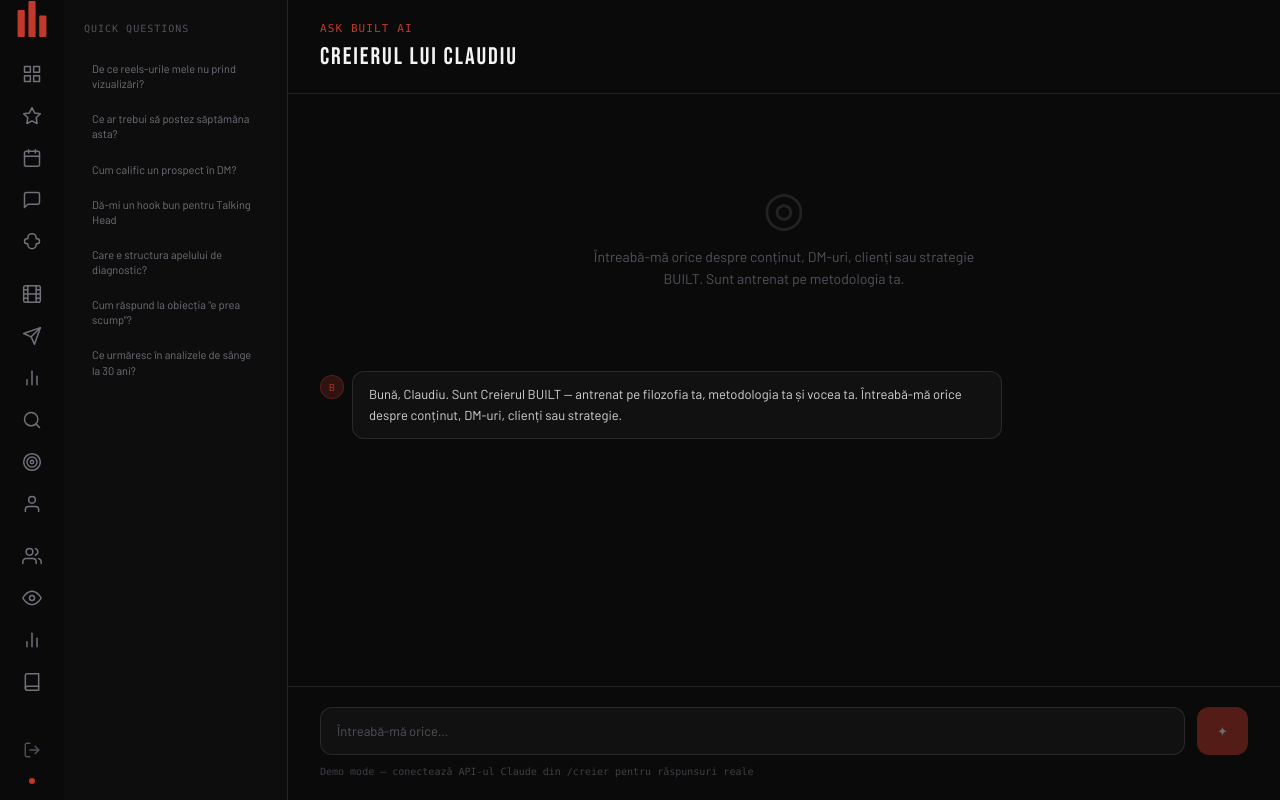
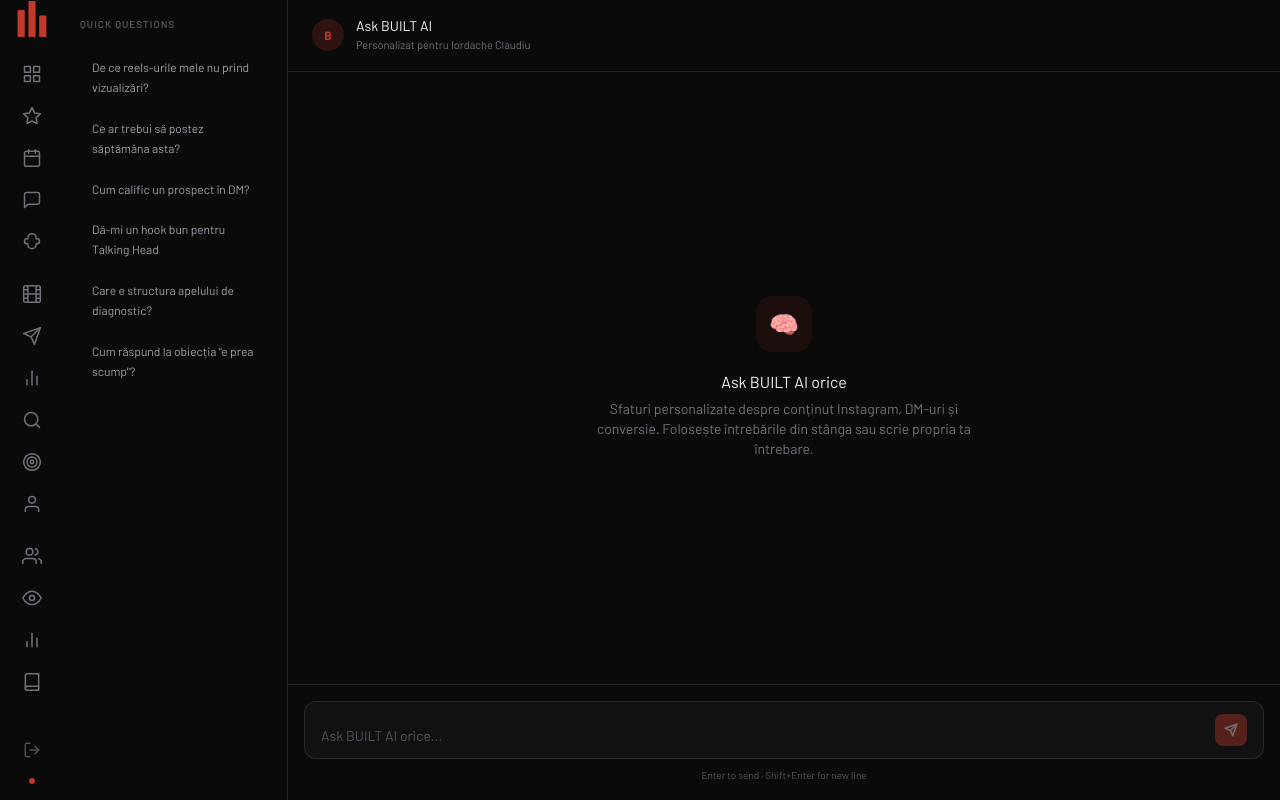
Before and after one commit to claudiuiordachecoach-dot/BUILT, a Next.js app: page /dashboard/ai in a window 1280 px wide. Built offline with nearby package versions, Linux system fonts and the light colour scheme; a web font is replaced by a local one.

Commit message:
feat: Ask Claudiu AI conectat la Anthropic API real cu Creierul BUILT

```diff
--- /dev/null
+++ b/src/app/dashboard/ai/actions.ts
@@ -0,0 +1,45 @@
+"use server";
+
+import { getAnthropicClient, buildSystemBlocks, MODELS } from "@/lib/anthropic";
+import { readCreierFromFile } from "@/lib/creier";
+
+export type ChatMessage = {
+  role: "user" | "assistant";
+  content: string;
+};
+
+export type ChatResult =
+  | { ok: true; reply: string }
+  | { ok: false; error: string };
+
+export async function sendChatMessage(
+  messages: ChatMessage[]
+): Promise<ChatResult> {
+  try {
+    const creier = await readCreierFromFile();
+    const creierJson = JSON.stringify(creier, null, 2);
+
+    const client = getAnthropicClient();
+    const systemBlocks = buildSystemBlocks({
+      creierJson,
+      taskContext: `Ești Creierul BUILT — AI-ul personal al lui Iordache Claudiu, antrenat pe filozofia, metodologia și vocea lui. Răspunzi la întrebări despre conținut Instagram, DM-uri, clienți, strategie BUILT, apeluri de diagnostic, obiecții. Ești direct, matur, fără clișee. Folosești vocabularul BUILT: sistem, arhitectură, reconstrucție, protocol, piloni, execuție. Scrii în română, paragrafe scurte, bold pe cuvintele de impact.`,
+    });
+
+    const response = await client.messages.create({
+      model: MODELS.routine,
+      max_tokens: 1024,
+      system: systemBlocks,
+      messages: messages.map((m) => ({
+        role: m.role,
+        content: m.content,
+      })),
+    });
+
+    const reply =
+      response.content[0]?.type === "text" ? response.content[0].text : "";
+    return { ok: true, reply };
+  } catch (err) {
+    const message = err instanceof Error ? err.message : "Eroare necunoscută";
+    return { ok: false, error: message };
+  }
+}
--- a/src/app/dashboard/ai/page.tsx
+++ b/src/app/dashboard/ai/page.tsx
@@ -1,6 +1,7 @@
 "use client";
 
 import { useState, useRef, useEffect } from "react";
+import { sendChatMessage, type ChatMessage } from "./actions";
 
 const QUICK_QUESTIONS = [
   "De ce reels-urile mele nu prind vizualizări?",
@@ -9,15 +10,9 @@
   "Dă-mi un hook bun pentru Talking Head",
   "Care e structura apelului de diagnostic?",
   "Cum răspund la obiecția \"e prea scump\"?",
-  "Ce urmăresc în analizele de sânge la 30 ani?",
 ];
 
-type Message = {
-  role: "user" | "assistant";
-  content: string;
-};
-
-const INITIAL_MESSAGES: Message[] = [
+const INITIAL_MESSAGES: ChatMessage[] = [
   {
     role: "assistant",
     content:
@@ -26,9 +21,10 @@
 ];
 
 export default function AskAIPage() {
-  const [messages, setMessages] = useState<Message[]>(INITIAL_MESSAGES);
+  const [messages, setMessages] = useState<ChatMessage[]>(INITIAL_MESSAGES);
   const [input, setInput] = useState("");
   const [loading, setLoading] = useState(false);
+  const [error, setError] = useState("");
   const bottomRef = useRef<HTMLDivElement>(null);
 
   useEffect(() => {
@@ -37,129 +33,147 @@
 
   const sendMessage = async (text: string) => {
     if (!text.trim() || loading) return;
-    const userMsg: Message = { role: "user", content: text };
-    setMessages((prev) => [...prev, userMsg]);
+    setError("");
+
+    const userMsg: ChatMessage = { role: "user", content: text };
+    const newMessages = [...messages, userMsg];
+    setMessages(newMessages);
     setInput("");
     setLoading(true);
 
-    await new Promise((r) => setTimeout(r, 1200));
+    const result = await sendChatMessage(newMessages);
 
-    const mockReply: Message = {
-      role: "assistant",
-      content:
-        "Aceasta este o demonstrație mock. Când integrezi API-ul Claude real, răspunsurile vor fi generate din creierul BUILT — toate skill-urile, filozofia și vocea ta.\n\nPentru că ai întrebat despre «" +
-        text.slice(0, 40) +
-        "...» — răspunsul exact ar veni din knowledge base-ul tău din /creier.",
-    };
-    setMessages((prev) => [...prev, mockReply]);
+    if (result.ok) {
+      setMessages((prev) => [
+        ...prev,
+        { role: "assistant", content: result.reply },
+      ]);
+    } else {
+      setError(result.error);
+    }
     setLoading(false);
   };
 
+  const handleKeyDown = (e: React.KeyboardEvent<HTMLTextAreaElement>) => {
+    if (e.key === "Enter" && !e.shiftKey) {
+      e.preventDefault();
+      sendMessage(input);
+    }
+  };
+
   return (
-    <div className="flex h-screen">
+    <div className="flex h-screen bg-built-black">
       {/* Left panel — Quick Questions */}
-      <div className="w-56 shrink-0 border-r border-white/10 bg-[#0d0d0d] p-5 flex flex-col">
-        <p className="text-[10px] text-zinc-600 uppercase tracking-widest font-mono mb-4">
+      <div className="w-56 shrink-0 border-r border-white/10 p-4 flex flex-col gap-1">
+        <p className="text-[10px] font-semibold tracking-widest text-zinc-600 uppercase mb-3">
           Quick Questions
         </p>
-        <div className="space-y-1">
-          {QUICK_QUESTIONS.map((q, i) => (
+        {QUICK_QUESTIONS.map((q) => (
           <button
-              key={i}
+            key={q}
             onClick={() => sendMessage(q)}
-              className="w-full text-left text-[11px] text-zinc-500 hover:text-zinc-200 px-2 py-2 rounded-lg hover:bg-white/5 transition-colors leading-snug"
+            disabled={loading}
+            className="text-left text-[12px] text-zinc-400 hover:text-zinc-100 hover:bg-white/5 px-3 py-2 rounded-lg transition-all disabled:opacity-40"
           >
             {q}
           </button>
         ))}
       </div>
-      </div>
 
       {/* Main chat area */}
-      <div className="flex-1 flex flex-col">
+      <div className="flex-1 flex flex-col min-w-0">
         {/* Header */}
-        <div className="px-8 py-5 border-b border-white/10">
-          <p className="text-[11px] text-built-red font-mono uppercase tracking-widest mb-0.5">
-            Ask BUILT AI
-          </p>
-          <h1 className="text-2xl font-display tracking-wider text-zinc-100">
-            CREIERUL LUI CLAUDIU
-          </h1>
+        <div className="border-b border-white/10 px-6 py-4 flex items-center gap-3">
+          <div className="w-8 h-8 rounded-full bg-built-red/20 flex items-center justify-center">
+            <span className="text-built-red text-xs font-bold">B</span>
+          </div>
+          <div>
+            <p className="text-sm font-medium text-zinc-100">Ask BUILT AI</p>
+            <p className="text-[11px] text-zinc-500">Personalizat pentru Iordache Claudiu</p>
+          </div>
         </div>
 
         {/* Messages */}
-        <div className="flex-1 overflow-y-auto px-8 py-6 space-y-4">
+        <div className="flex-1 overflow-y-auto px-6 py-6 space-y-6">
           {messages.length === 1 && (
-            <div className="text-center py-16">
-              <p className="text-5xl mb-4 opacity-10">◎</p>
-              <p className="text-zinc-600 text-sm max-w-sm mx-auto leading-relaxed">
-                Întreabă-mă orice despre conținut, DM-uri, clienți sau strategie
-                BUILT. Sunt antrenat pe metodologia ta.
+            <div className="flex flex-col items-center justify-center h-full gap-4 text-center">
+              <div className="w-14 h-14 rounded-2xl bg-built-red/10 flex items-center justify-center">
+                <span className="text-2xl">🧠</span>
+              </div>
+              <div>
+                <p className="text-zinc-100 font-medium mb-1">Ask BUILT AI orice</p>
+                <p className="text-zinc-500 text-sm max-w-sm">
+                  Sfaturi personalizate despre conținut Instagram, DM-uri și conversie. Folosește întrebările din stânga sau scrie propria ta întrebare.
                 </p>
               </div>
+            </div>
           )}
-
           {messages.map((msg, i) => (
             <div
               key={i}
-              className={`flex ${msg.role === "user" ? "justify-end" : "justify-start"}`}
+              className={`flex gap-3 ${msg.role === "user" ? "justify-end" : "justify-start"}`}
             >
               {msg.role === "assistant" && (
-                <div className="w-6 h-6 rounded-full bg-built-red/20 border border-built-red/30 flex items-center justify-center text-[10px] text-built-red shrink-0 mt-1 mr-2">
-                  B
+                <div className="w-8 h-8 rounded-full bg-built-red/20 flex items-center justify-center shrink-0 mt-0.5">
+                  <span className="text-built-red text-xs font-bold">B</span>
                 </div>
               )}
               <div
-                className={`max-w-[70%] px-4 py-3 rounded-xl text-[13px] leading-relaxed whitespace-pre-line ${
+                className={`max-w-[75%] rounded-2xl px-4 py-3 text-sm leading-relaxed whitespace-pre-wrap ${
                   msg.role === "user"
-                    ? "bg-built-red/10 border border-built-red/20 text-zinc-200"
-                    : "bg-[#111111] border border-white/10 text-zinc-300"
+                    ? "bg-built-red/15 text-zinc-100 rounded-tr-sm"
+                    : "bg-[#111111] text-zinc-200 rounded-tl-sm border border-white/5"
                 }`}
               >
                 {msg.content}
               </div>
             </div>
           ))}
-
           {loading && (
-            <div className="flex justify-start">
-              <div className="w-6 h-6 rounded-full bg-built-red/20 border border-built-red/30 flex items-center justify-center text-[10px] text-built-red shrink-0 mt-1 mr-2">
-                B
+            <div className="flex gap-3 justify-start">
+              <div className="w-8 h-8 rounded-full bg-built-red/20 flex items-center justify-center shrink-0">
+                <span className="text-built-red text-xs font-bold">B</span>
               </div>
-              <div className="bg-[#111111] border border-white/10 px-4 py-3 rounded-xl">
-                <div className="flex gap-1">
-                  <span className="w-1.5 h-1.5 rounded-full bg-built-red/60 animate-bounce" style={{ animationDelay: "0ms" }} />
-                  <span className="w-1.5 h-1.5 rounded-full bg-built-red/60 animate-bounce" style={{ animationDelay: "150ms" }} />
-                  <span className="w-1.5 h-1.5 rounded-full bg-built-red/60 animate-bounce" style={{ animationDelay: "300ms" }} />
+              <div className="bg-[#111111] border border-white/5 rounded-2xl rounded-tl-sm px-4 py-3">
+                <div className="flex gap-1 items-center h-5">
+                  <span className="w-1.5 h-1.5 rounded-full bg-zinc-500 animate-bounce [animation-delay:0ms]" />
+                  <span className="w-1.5 h-1.5 rounded-full bg-zinc-500 animate-bounce [animation-delay:150ms]" />
+                  <span className="w-1.5 h-1.5 rounded-full bg-zinc-500 animate-bounce [animation-delay:300ms]" />
                 </div>
               </div>
             </div>
           )}
-
+          {error && (
+            <p className="text-center text-xs text-built-red">{error}</p>
+          )}
           <div ref={bottomRef} />
         </div>
 
         {/* Input */}
-        <div className="px-8 py-5 border-t border-white/10">
-          <div className="flex gap-3">
-            <input
-              type="text"
+        <div className="border-t border-white/10 p-4">
+          <div className="flex gap-3 items-end bg-[#111111] border border-white/10 rounded-xl px-4 py-3">
+            <textarea
               value={input}
               onChange={(e) => setInput(e.target.value)}
-              onKeyDown={(e) => e.key === "Enter" && sendMessage(input)}
-              placeholder="Întreabă-mă orice..."
-              className="flex-1 bg-[#111111] border border-white/10 text-zinc-200 text-[13px] px-4 py-3 rounded-xl focus:outline-none focus:border-built-red/40 placeholder:text-zinc-600"
+              onKeyDown={handleKeyDown}
+              disabled={loading}
+              placeholder="Ask BUILT AI orice..."
+              rows={1}
+              className="flex-1 bg-transparent text-sm text-zinc-100 placeholder-zinc-600 resize-none outline-none max-h-32 disabled:opacity-50"
             />
             <button
               onClick={() => sendMessage(input)}
               disabled={loading || !input.trim()}
-              className="bg-built-red text-white px-5 py-3 rounded-xl text-[13px] font-medium hover:bg-built-red-dark transition-colors disabled:opacity-40"
+              className="shrink-0 w-8 h-8 rounded-lg bg-built-red flex items-center justify-center hover:opacity-80 transition-opacity disabled:opacity-40 disabled:cursor-not-allowed"
             >
-              ✦
+              <svg width="14" height="14" viewBox="0 0 24 24" fill="none" stroke="white" strokeWidth="2.5" strokeLinecap="round" strokeLinejoin="round">
+                <line x1="22" y1="2" x2="11" y2="13" />
+                <polygon points="22 2 15 22 11 13 2 9 22 2" />
+              </svg>
             </button>
           </div>
-          <p className="text-[10px] text-zinc-700 mt-2 font-mono">
-            Demo mode — conectează API-ul Claude din /creier pentru răspunsuri reale
+          <p className="text-[10px] text-zinc-600 text-center mt-2">
+            Enter to send · Shift+Enter for new line
           </p>
         </div>
       </div>
```
Lines whose indentation alone changed are shown as unchanged.
